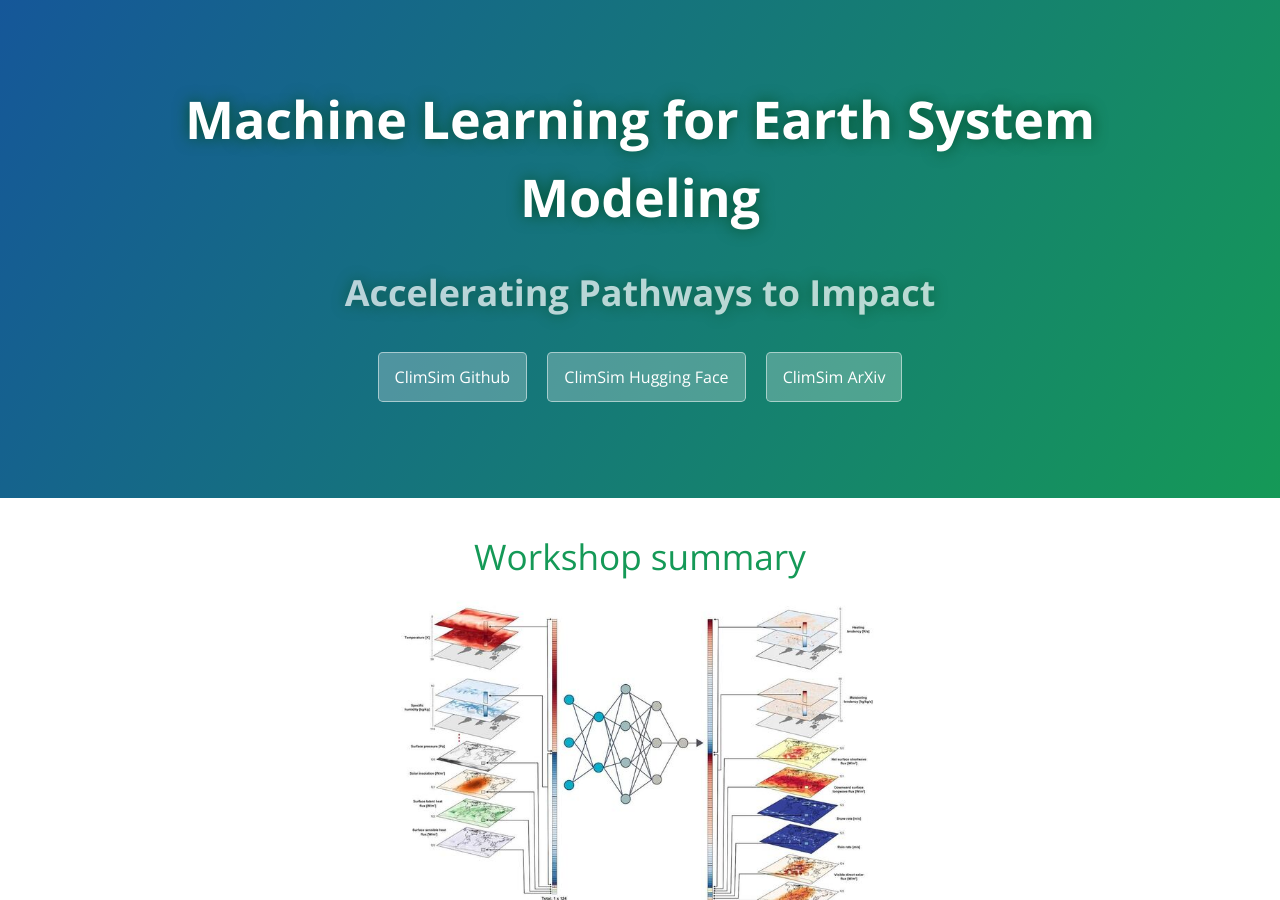
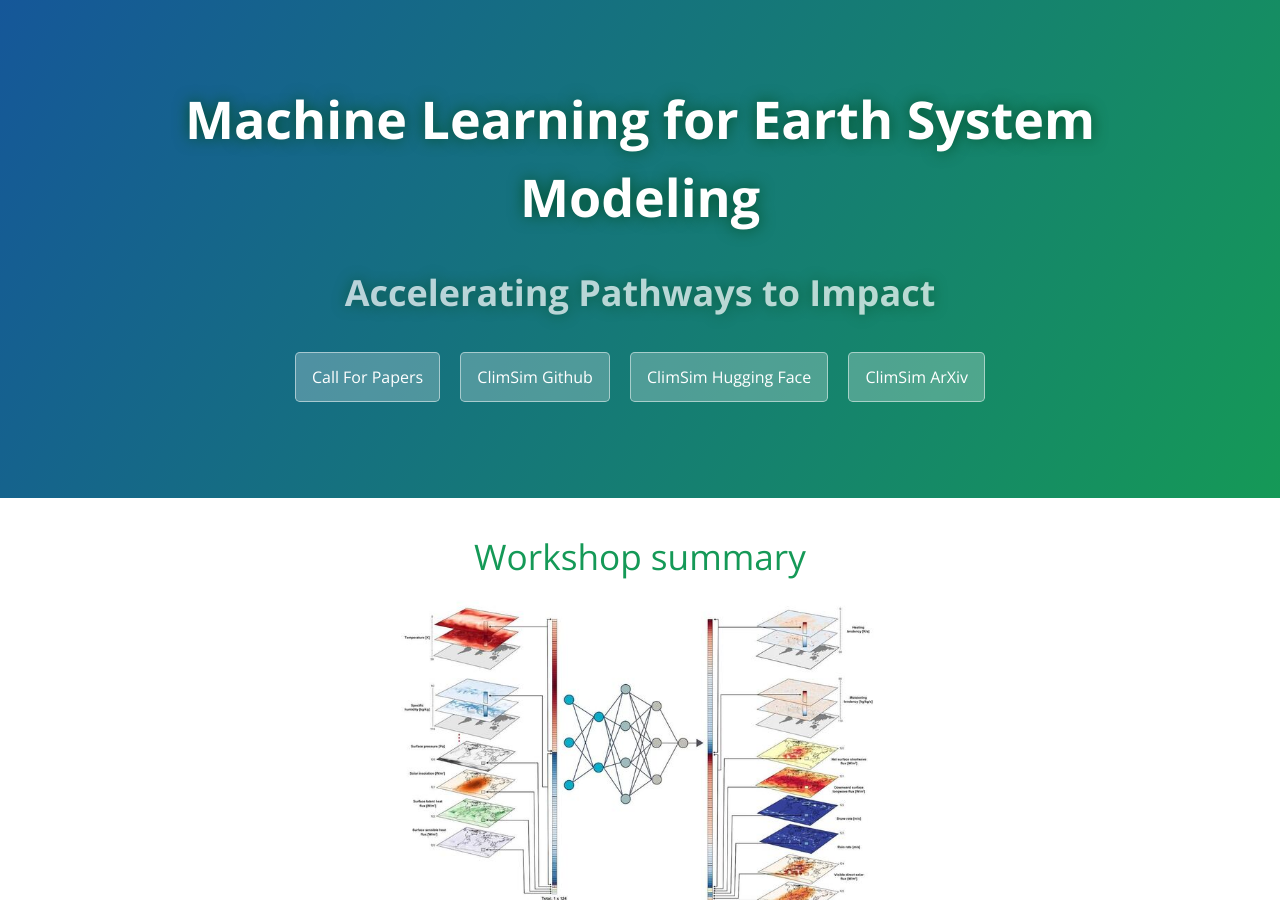
Before and after one commit to leap-stc/ml4esm-workshop, a Jekyll site: the page built from index.md, in a window 1280 px wide and 900 px high. Built offline with Jekyll 4.4.1, drawn with Linux system fonts in a browser that asks for light colours.

Commit message:
Update default.html

```diff
--- a/_layouts/default.html
+++ b/_layouts/default.html
@@ -20,9 +20,11 @@
       <h1 class="project-name">{{ page.title | default: site.title | default: site.github.repository_name }}</h1>
       <h2 class="project-tagline">{{ page.description | default: site.description | default: site.github.project_tagline }}</h2>
 
+        <a href="https://leap-stc.github.io/ml4esm-workshop/cfp" class="btn">Call For Papers</a>
         <a href="https://github.com/leap-stc/ClimSim" class="btn">ClimSim Github</a>
         <a href="https://huggingface.co/LEAP" class="btn">ClimSim Hugging Face</a>
         <a href="https://arxiv.org/abs/2306.08754" class="btn">ClimSim ArXiv</a>
+
 
     </header>
 
```
